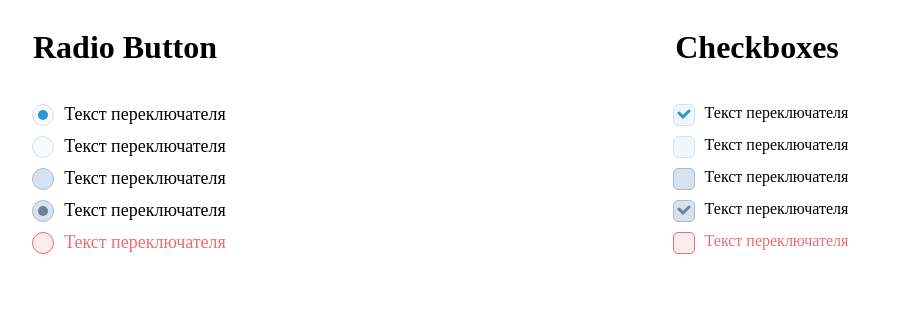
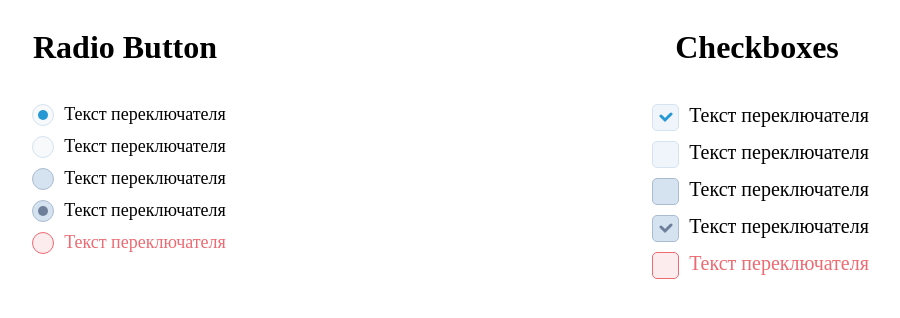
Before and after one commit to Torrex1/vue-buttons, a Vue app: page / in a window 1280 px wide. Shown: the top 318 px of the page, without its empty margins (199-1099 px from the left). Built offline with nearby package versions, Linux system fonts and the light colour scheme.

Commit message:
checkbox's size upd

```diff
--- a/src/components/Checkboxes.vue
+++ b/src/components/Checkboxes.vue
@@ -58,8 +58,8 @@ input[type="checkbox"] {
 
 .customCheckbox {
     display: inline-block;
-    width: 20px;
-    height: 20px;
+    width: 25px;
+    height: 25px;
     border: 1px solid var(--border-color);
     background-color: #F0F5FB;
     cursor: pointer;
@@ -69,13 +69,14 @@ input[type="checkbox"] {
 label {
     cursor: pointer;
     margin-left: 10px;
+    font-size: 20px;
 }
 
 input[type="checkbox"]:checked + .customCheckbox::before {
     content: '';
     display: inline-block;
-    width: 20px;
-    height: 20px;
+    width: 25px;
+    height: 25px;
     background-image: url('../assets/img/Vector.svg');
     background-position: center;
     background-repeat: no-repeat;
@@ -106,8 +107,8 @@ input[type="checkbox"]:disabled + .customCheckbox {
 input[type="checkbox"]:disabled:checked + .customCheckbox::before {
     content: '';
     display: inline-block;
-    width: 20px;
-    height: 20px;
+    width: 25px;
+    height: 25px;
     background-image: url('../assets/img/VectorDisabled.svg');
     background-position: center;
     background-repeat: no-repeat;
```
